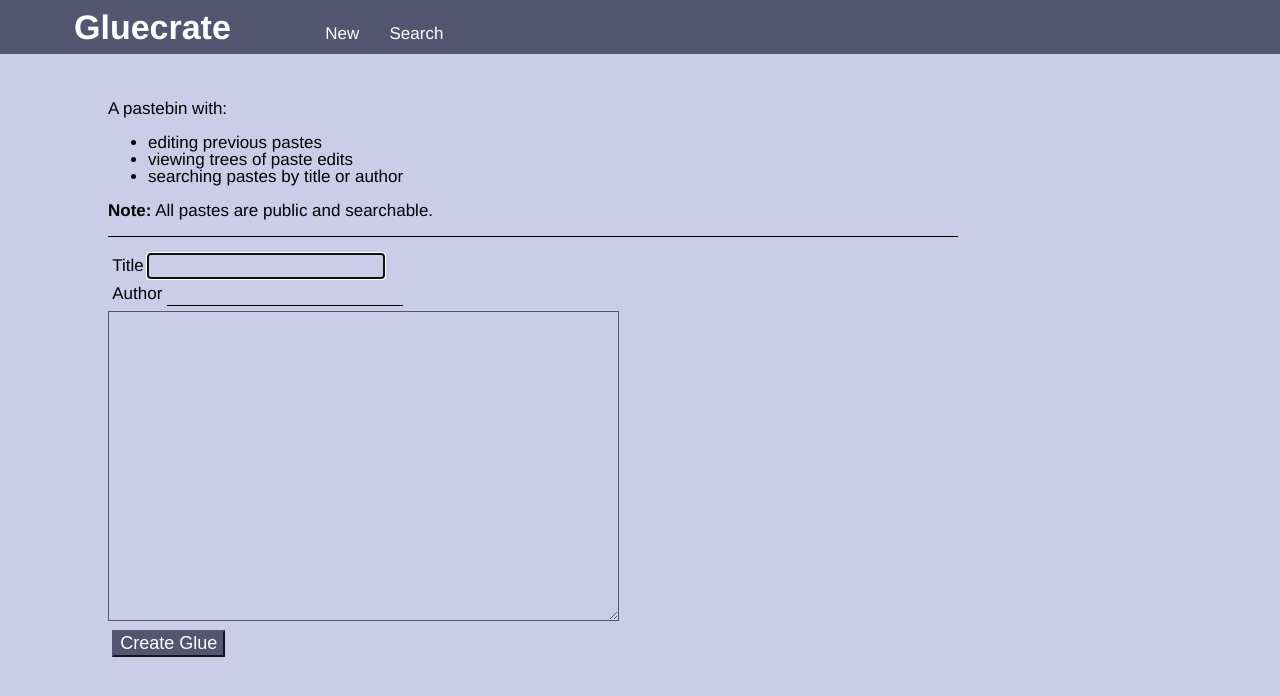
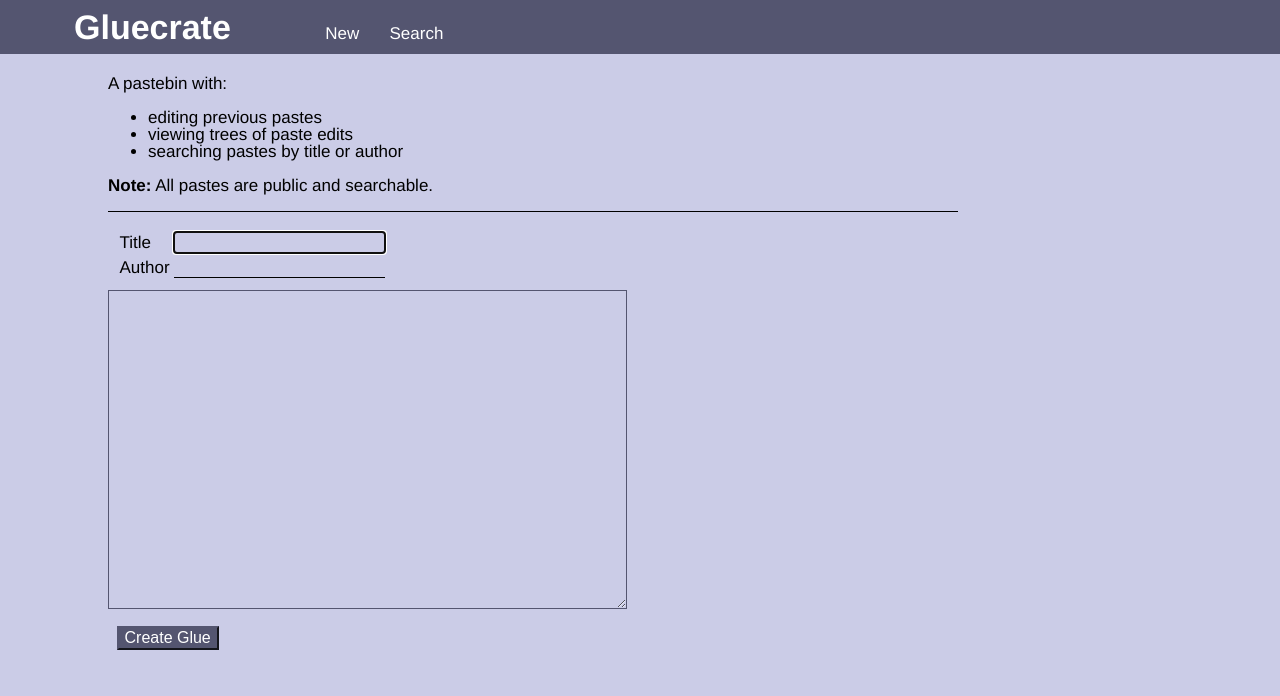
Before and after one commit to welliam/Gluecrate, a Flask app: page / in a window 1280 px wide. Shown: the top 696 px of the page. Run offline with Flask 2, Linux system fonts and the light colour scheme.

Commit message:
Align 'input type=text's and their labels

```diff
--- a/static/edit_style.css
+++ b/static/edit_style.css
@@ -1,13 +1,21 @@
-#pasteform {
-    width: 50%;
-}
-
 #pasteform > * {
     margin: 1%;
 }
 
-label {
+.input {
     display: block;
+}
+
+.input label {
+    float: left;
+}
+
+.input input {
+    float: right;
+}
+
+span {
+    clear: both;
 }
 
 #textbody {
--- a/static/wrapper_style.css
+++ b/static/wrapper_style.css
@@ -38,7 +38,8 @@ a:hover {
 
 #contents {
     max-width: 50em;
-    margin: 100px;
+    margin-top: 75px;
+    margin-left: 100px;
     margin-right: auto;
 }
 
@@ -50,7 +51,7 @@ a:hover {
 
 textarea, input {
     background-color: #cbcce7;
-    font-size: 18px;
+    font-size: 16px;
     border-color: #545570;
 }
 
--- a/templates/edit.html
+++ b/templates/edit.html
@@ -10,17 +10,28 @@
 
 {% block contents %}
 <form method="post" action="" id="pasteform">
-  <label>Title <input type="text"
+  <table>
+    <tr>
+      <td><label for="title">Title</label></td>
+      <td><input type="text"
+             id="title"
              name="title"
              value="{{ title if title else '' }}"
              maxlength="100"
-                      autofocus /></label>
+             autofocus />
+        </td>
+    </tr>
 
-  <label>Author <input type="text"
+    <tr>
+      <td><label for="author">Author</label></td>
+      <td><input type="text"
              name="author"
+             id="author"
              maxlength="100"
              value="{{ author if author else '' }}" />
-  </label>
+      </td>
+    </tr>
+  </table>
 
   <textarea name="body" id="textbody" class="pastetext">{{ body }}</textarea>
   <input type="submit" value="Create Glue" id="submitform" />
--- a/templates/wrapper.html
+++ b/templates/wrapper.html
@@ -22,7 +22,7 @@
   <body>
     <div id="banner">
     {% block banner %}
-      <a href="/"><h1 id="title">Gluecrate</h1></a>
+      <a href="/"><h1 id="pagetitle">Gluecrate</h1></a>
       <a href="/new">New</a>
       <a href="/search">Search</a>
     {% endblock %}
```
Also changed, not shown: templates/search.html (+12 -2 lines). Lines whose indentation alone changed are shown as unchanged.
